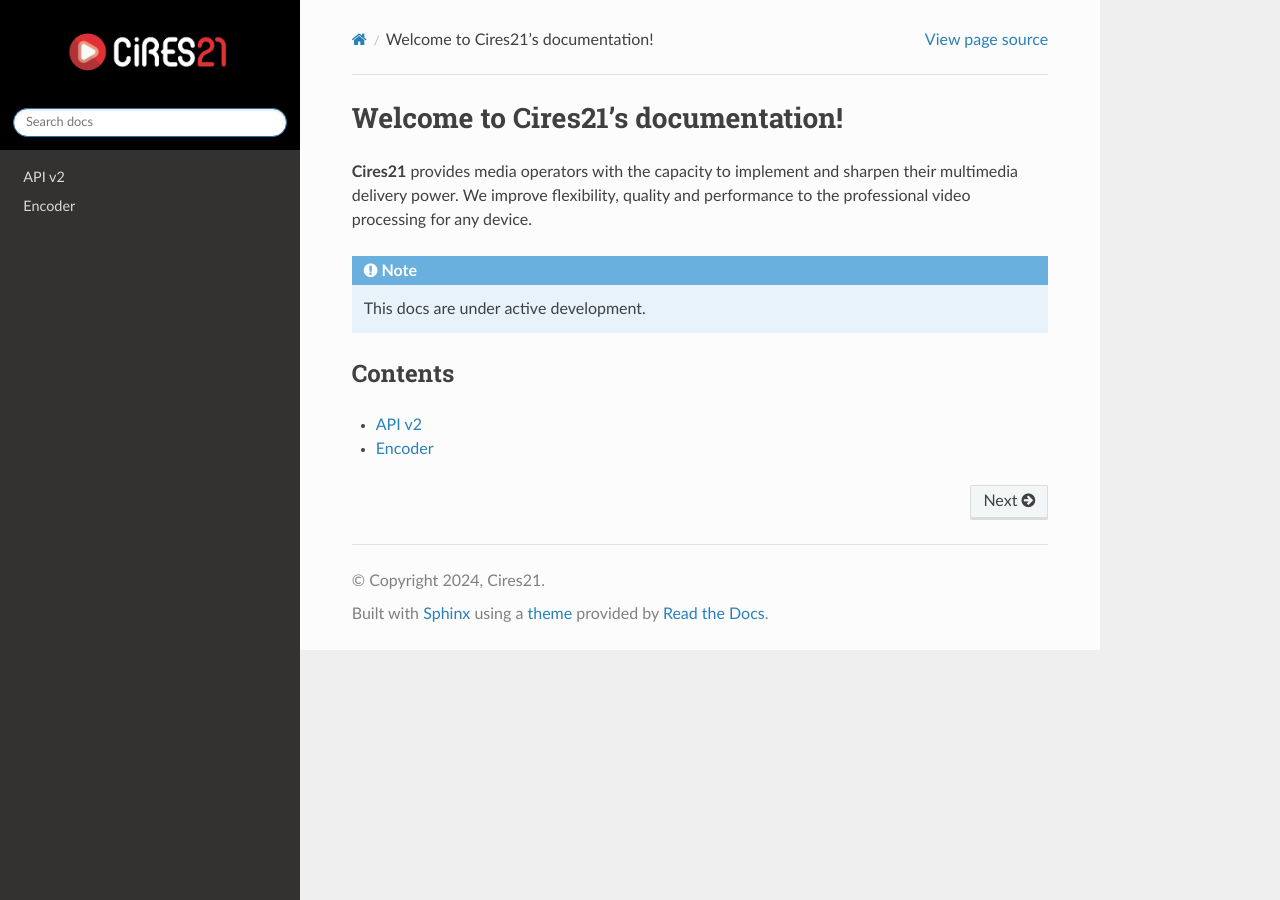
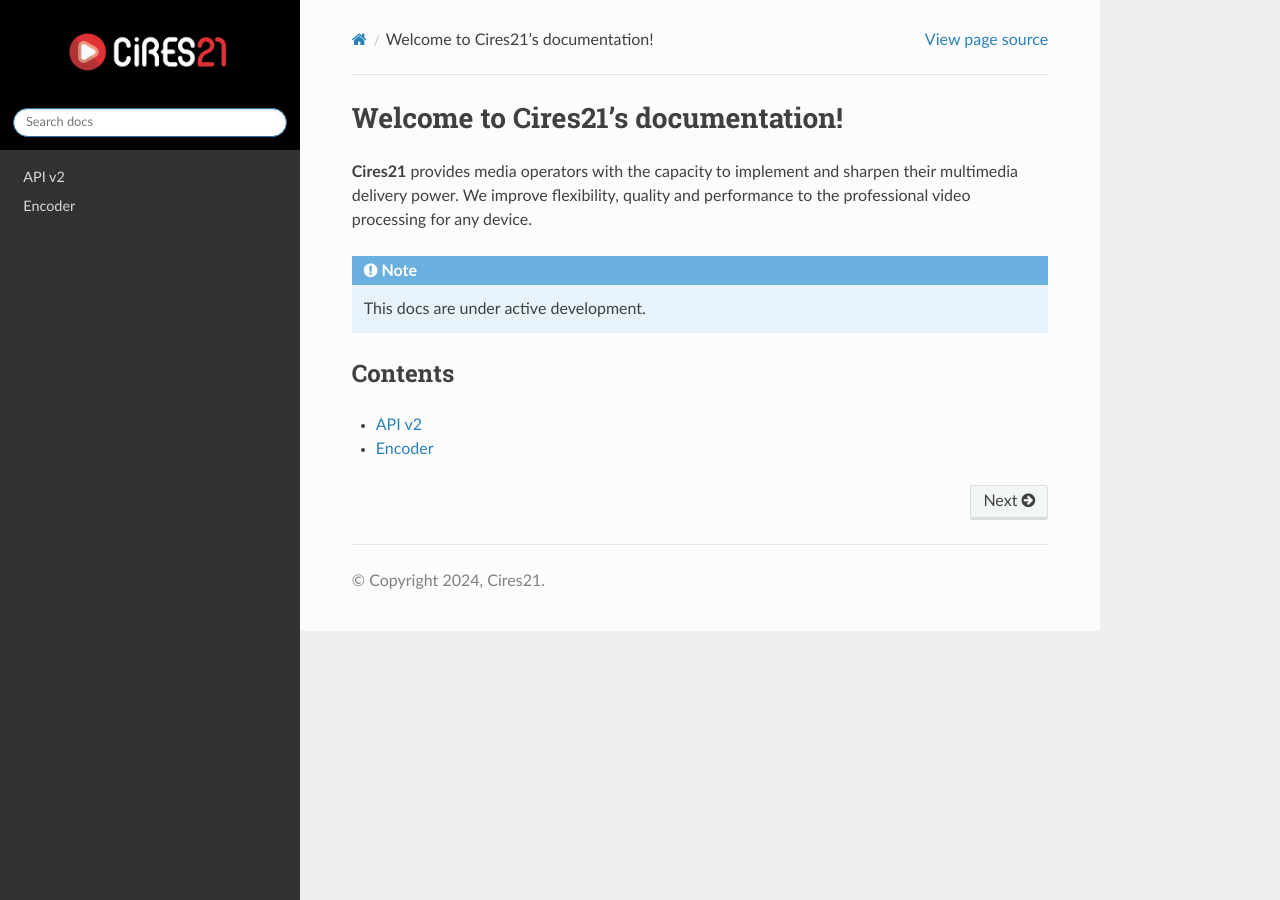
Before and after one commit to nachomileo/cires21docs, a Sphinx documentation site: the page built from docs/source/index.rst, in a window 1280 px wide. Built offline with Sphinx 7.4.7 and the Read the Docs theme 2.0.0, drawn with Linux system fonts in a browser that asks for light colours.

Commit message:
Update conf.py

```diff
--- a/docs/source/conf.py
+++ b/docs/source/conf.py
@@ -49,4 +49,6 @@
 }
 
 # -- Options for EPUB output
-epub_show_urls = 'no' #original value 'footnote'
+epub_show_urls = 'footnote'
+
+html_show_sphinx = False
```
